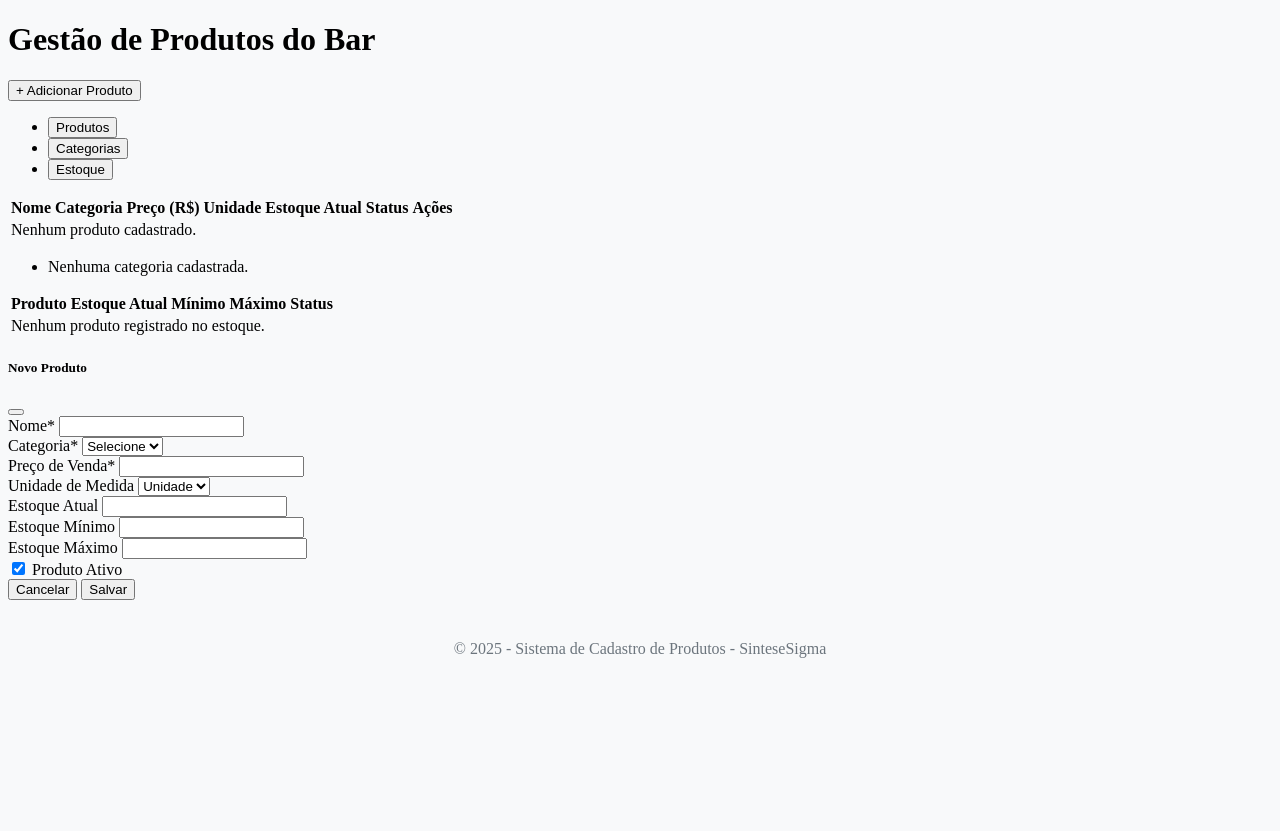
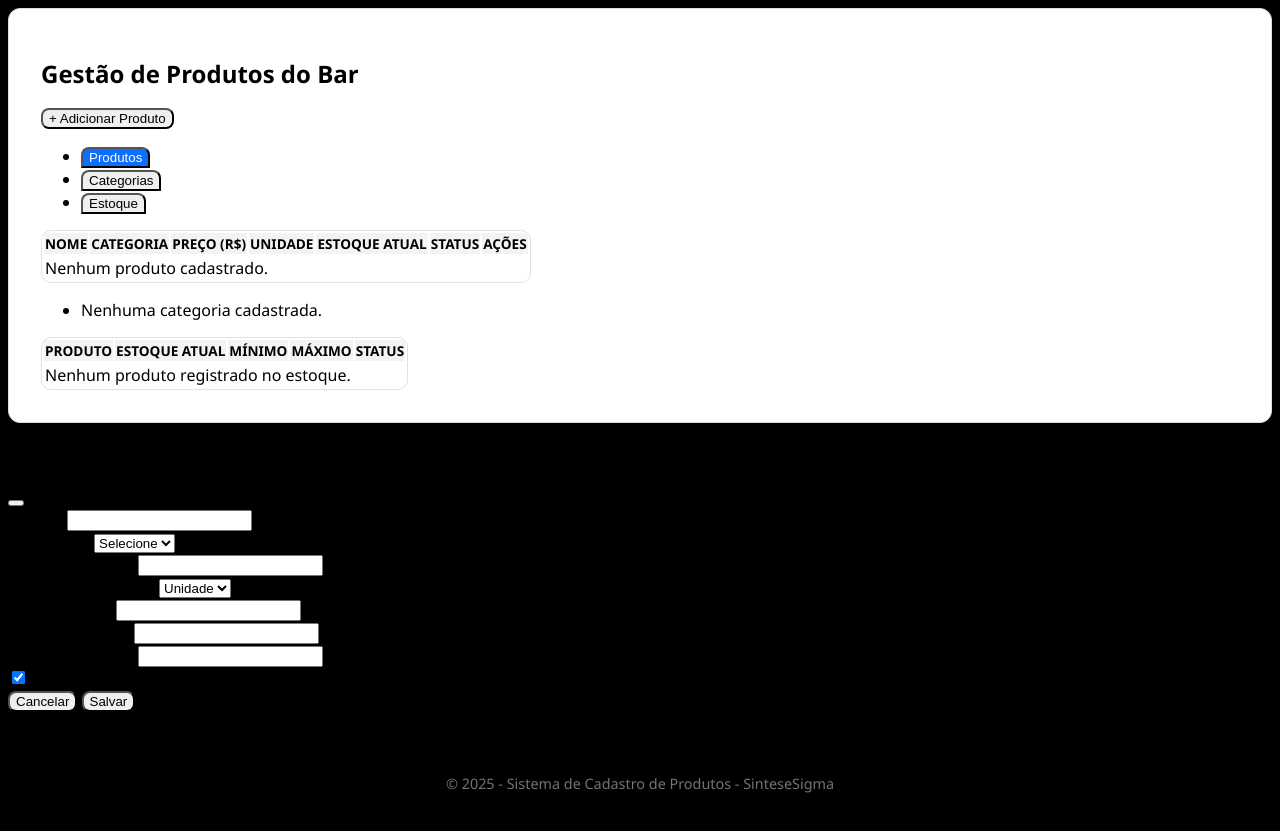
Before and after one commit to guilhptg/SistemaCadastroProdutos, a Django app: page / in a window 1280 px wide. Before the commit the page ends 658 px from the top, so only its background shows below. Run offline with Django 5.2, Linux system fonts and the light colour scheme; data that the repository does not hold is empty.

Commit message:
Update bar.css

```diff
--- a/cadastro_produtos/produtos/static/css/bar.css
+++ b/cadastro_produtos/produtos/static/css/bar.css
@@ -1,21 +1,79 @@
-/* Base Bar */
+/* Layout geral */
+body {
+    background-color: #000000;
+    font-family: 'Segoe UI', Tahoma, Geneva, Verdana, sans-serif;
+}
 
-body {
-    background-color: #f8f9fa;
+/* Container principal */
+.container {
+    background: #fff;
+    border: 1px solid #ddd;
+    border-radius: 12px;
+    padding: 2rem;
+    box-shadow: 0 4px 12px rgba(0, 0, 0, 0.05);
 }
-.navbar-brand {
-    font-weight: bold;
-    font-size: 1.3rem;
+
+/* Cabeçalho */
+header h1 {
+    font-size: 1.5rem;
+    font-weight: 600;
 }
-.form-section {
-    background: #fff;
+
+header .btn {
+    border-radius: 8px;
+}
+
+/* Tabelas */
+.table {
+    border: 1px solid #dee2e6;
+    border-radius: 10px;
+    overflow: hidden;
+}
+
+.table thead {
+    background-color: #f1f3f5;
+}
+
+.table th {
+    font-weight: 600;
+    text-transform: uppercase;
+    font-size: 0.85rem;
+}
+
+/* Abas */
+.nav-tabs .nav-link {
+    border-radius: 8px 8px 0 0;
+    margin-right: 4px;
+    font-weight: 500;
+}
+
+.nav-tabs .nav-link.active {
+    background-color: #0d6efd;
+    color: #fff;
+}
+
+/* Modal */
+.modal-content {
     border-radius: 12px;
-    padding: 30px;
-    box-shadow: 0px 4px 8px rgba(0,0,0,0.1);
-    margin-top: 40px;
+    border: none;
+    box-shadow: 0 6px 20px rgba(0,0,0,0.15);
 }
+
+/* Botões */
+.btn {
+    border-radius: 8px;
+    transition: all 0.2s ease;
+}
+
+.btn:hover {
+    transform: scale(1.03);
+}
+
+/* Footer */
 footer {
-    margin-top: 40px;
     text-align: center;
+    padding: 1rem;
+    font-size: 0.9rem;
     color: #6c757d;
+    margin-top: 2rem;
 }
```
